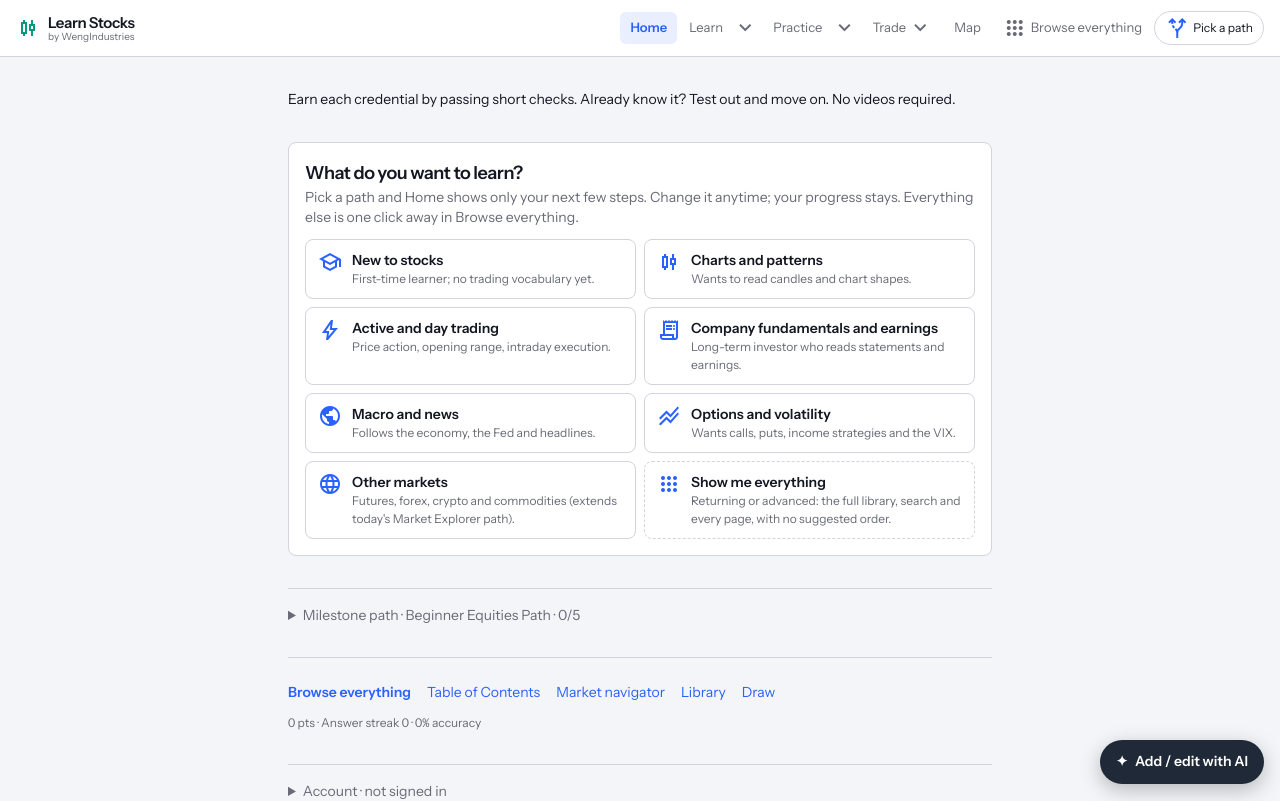
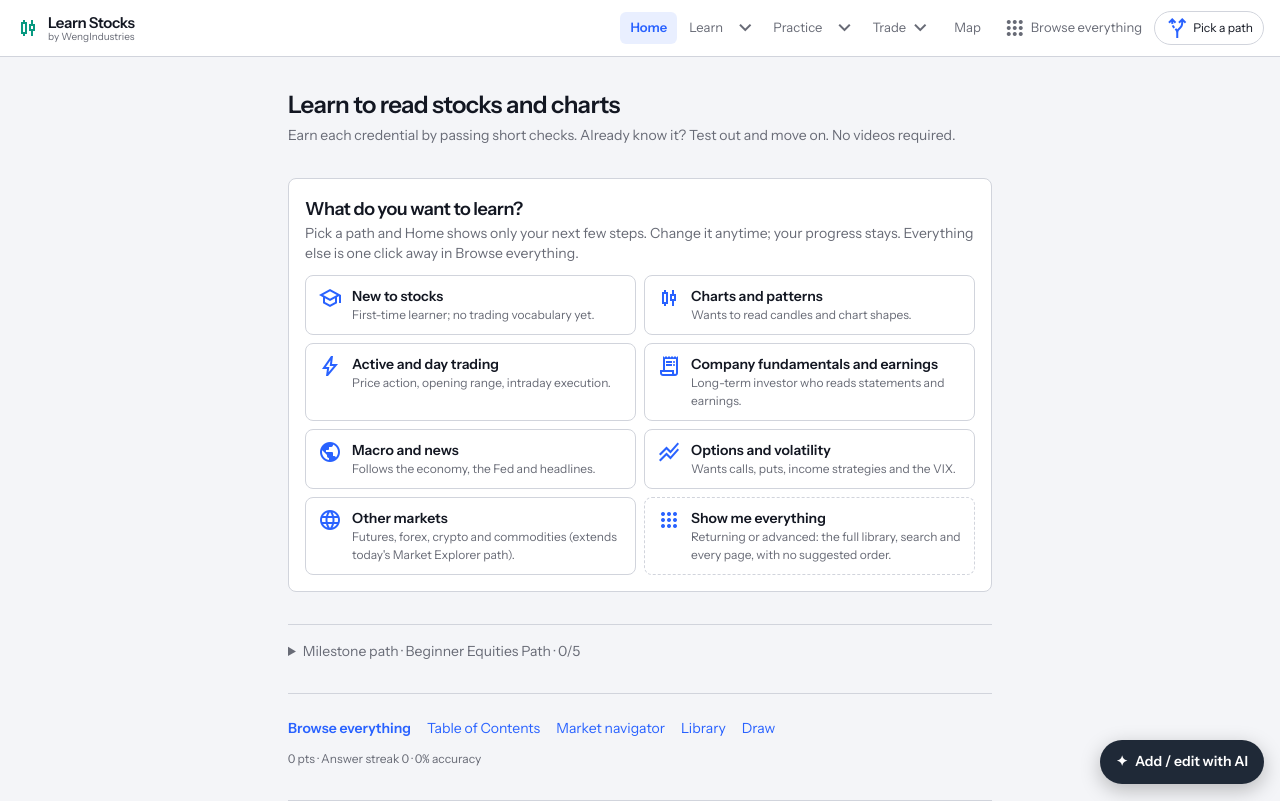
Before and after one commit to Siphon880gh/Stocks-Trainer, a React (Vite) app: page / in a window 1280 px wide. Shown: the top 801 px of the page. Built offline with nearby package versions, Linux system fonts and the light colour scheme.

Commit message:
Give Home a visible page title above the value promise and make the milestone heading a subheading.

```diff
--- a/src/pages/Dashboard.tsx
+++ b/src/pages/Dashboard.tsx
@@ -154,7 +154,10 @@ export default function Dashboard() {
 
   return (
     <main className="flex-1 p-4 md:p-8 max-w-3xl mx-auto w-full space-y-8">
-      <p className="text-[14px] text-ink" data-testid="value-promise">{VALUE_PROMISE}</p>
+      <header className="space-y-1">
+        <h1 className="text-2xl font-semibold tracking-tight">Learn to read stocks and charts</h1>
+        <p className="text-[14px] text-muted" data-testid="value-promise">{VALUE_PROMISE}</p>
+      </header>
       {/* Directional Home: pick a track first, then only its next 1–3 steps. Everything else is in Browse everything. */}
       {track ? <NextUpCard track={track} /> : <TrackPicker currentId={null} />}
       {/* Beginner Academy (BA3.M3): optional, dismissible; shown to the New to stocks track. */}
@@ -175,13 +178,13 @@ export default function Dashboard() {
           <p className="text-[13px] text-muted">
             {pathTemplate?.title ?? "Learning path"} · {pathStepLabel}
           </p>
-          <h1 className="text-2xl font-semibold tracking-tight mt-1">
+          <h2 className="text-2xl font-semibold tracking-tight mt-1">
             {pathDone
               ? pathCompleteLabel
               : activeDef
                 ? withoutSampleWord(activeDef.title)
                 : pathTemplate?.title ?? "Your path"}
-          </h1>
+          </h2>
           {pathDone ? (
             <p className="text-sm text-muted mt-2">
               {progress.pathId === DECISION_MAKER_PATH_ID
```
